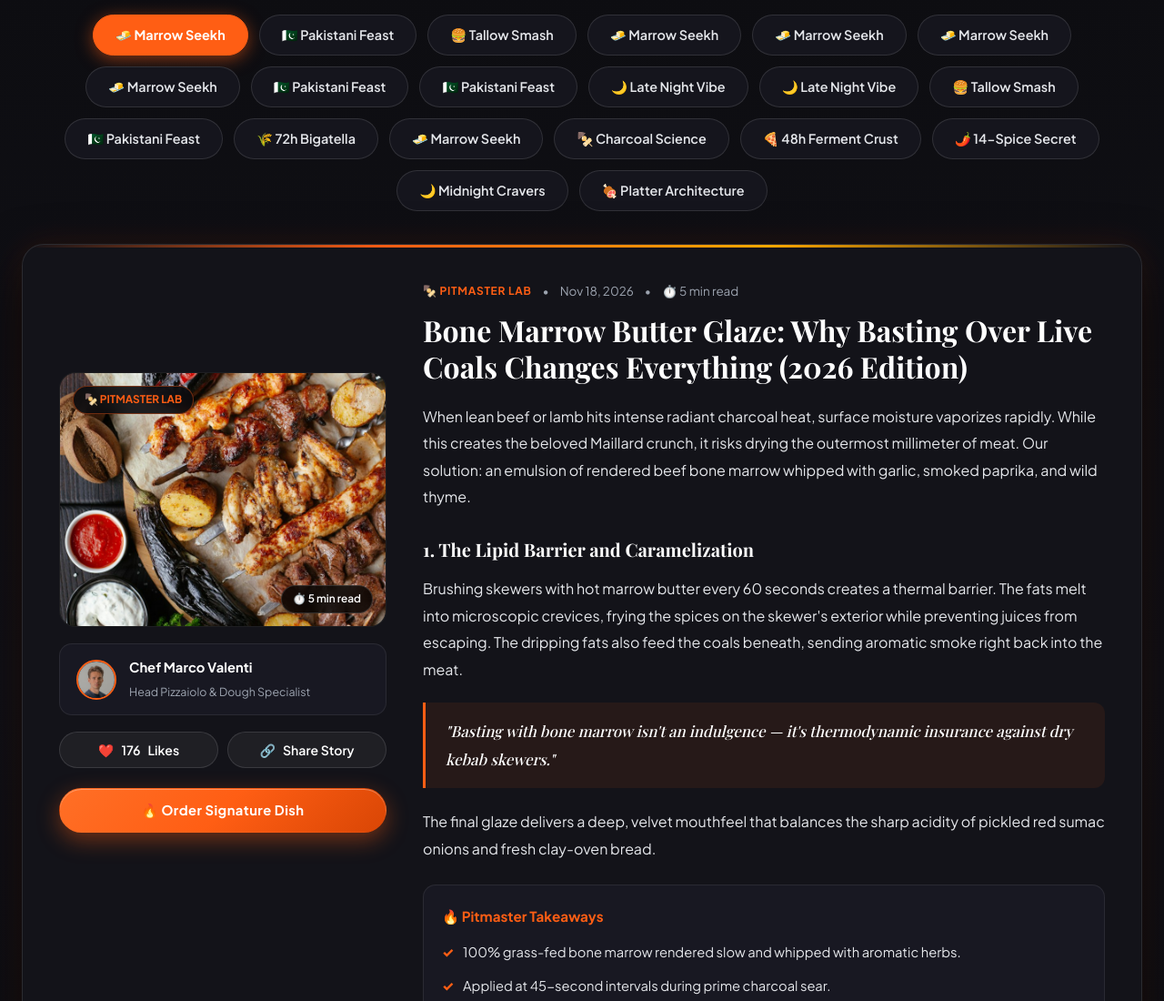
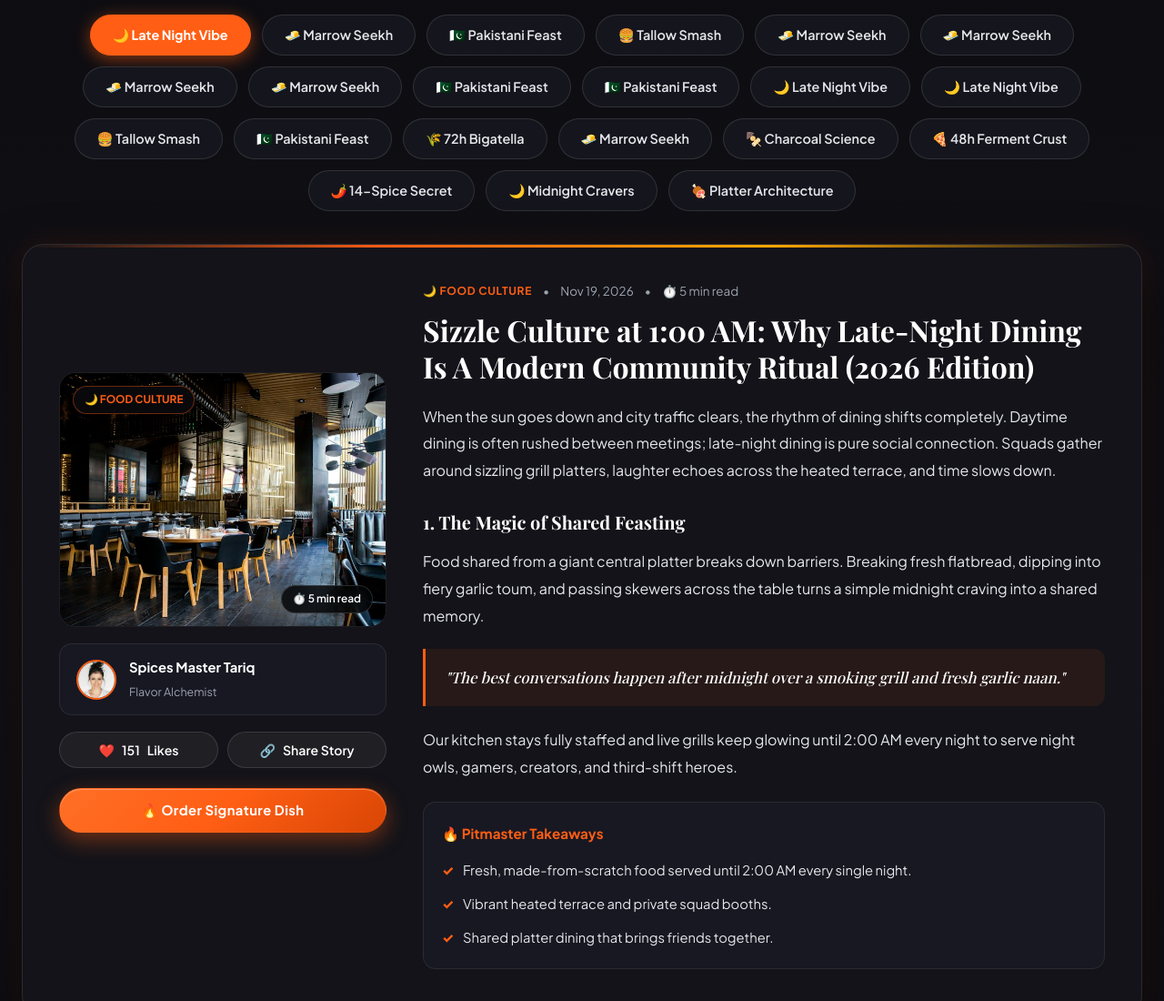
Before and after one commit to usamalesson22-ops/agha, a plain HTML site: page index.html in a window 1280 px wide. Shown: the part 6040-7140 px from the top of the page at 91% size. Drawn offline with nearby package versions, Linux system fonts and the light colour scheme; a web font is replaced by a local one.

Commit message:
🤖 Auto-published trending culinary article [skip ci]

```diff
--- a/assets/js/main.js
+++ b/assets/js/main.js
@@ -722,6 +722,21 @@ function showToast(message) {
    12. Articles & Culinary Journal Engine
    ========================================================================== */
 const articlesData = {
+  'article-21': {
+    id: 'article-21',
+    category: 'culture',
+    categoryBadge: '🌙 Food Culture',
+    tabTitle: '🌙 Late Night Vibe',
+    readTime: '⏱️ 5 min read',
+    date: 'Nov 19, 2026',
+    title: "Sizzle Culture at 1:00 AM: Why Late-Night Dining Is A Modern Community Ritual (2026 Edition)",
+    author: "Spices Master Tariq",
+    authorRole: "Flavor Alchemist",
+    authorAvatar: 'assets/images/avatar_3.jpg',
+    image: 'assets/images/restaurant_vibe.jpg',
+    likes: 151,
+    storyHtml: `<p>When the sun goes down and city traffic clears, the rhythm of dining shifts completely. Daytime dining is often rushed between meetings; late-night dining is pure social connection. Squads gather around sizzling grill platters, laughter echoes across the heated terrace, and time slows down.</p><h4>1. The Magic of Shared Feasting</h4><p>Food shared from a giant central platter breaks down barriers. Breaking fresh flatbread, dipping into fiery garlic toum, and passing skewers across the table turns a simple midnight craving into a shared memory.</p><div class="reader-quote-box">"The best conversations happen after midnight over a smoking grill and fresh garlic naan."</div><p>Our kitchen stays fully staffed and live grills keep glowing until 2:00 AM every night to serve night owls, gamers, creators, and third-shift heroes.</p><div class="reader-takeaways-box"><div class="reader-takeaways-title">🔥 Pitmaster Takeaways</div><ul class="reader-takeaways-list"><li>Fresh, made-from-scratch food served until 2:00 AM every single night.</li><li>Vibrant heated terrace and private squad booths.</li><li>Shared platter dining that brings friends together.</li></ul></div>`
+  },
   'article-20': {
     id: 'article-20',
     category: 'grilling',
--- a/index.html
+++ b/index.html
@@ -13,7 +13,7 @@
   <link rel="icon" type="image/png" href="assets/images/logo.png">
 
   <!-- Stylesheets -->
-  <link rel="stylesheet" href="assets/css/style.css?v=202611181816">
+  <link rel="stylesheet" href="assets/css/style.css?v=202611191827">
 </head>
 <body>
 
```
Also changed, not shown: assets/data/articles.json (+16 -0 lines).
